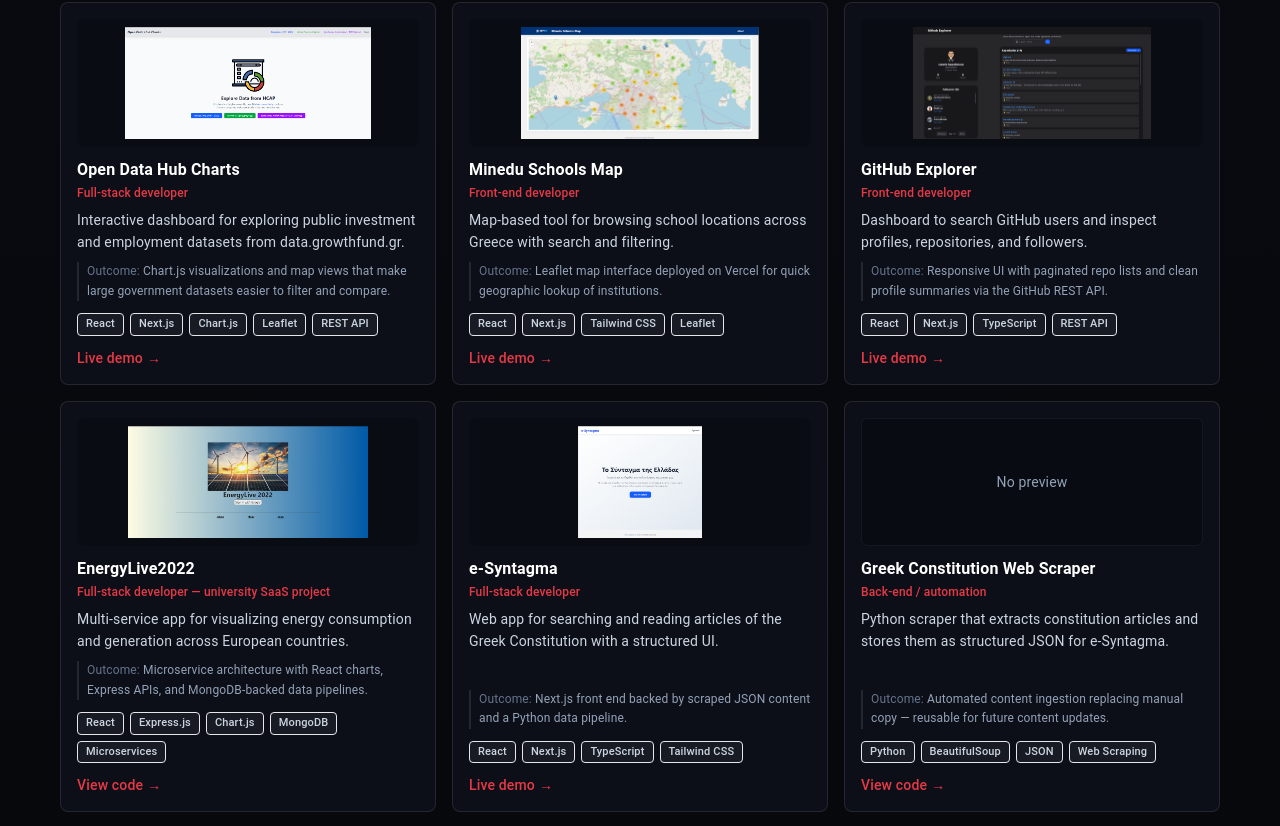
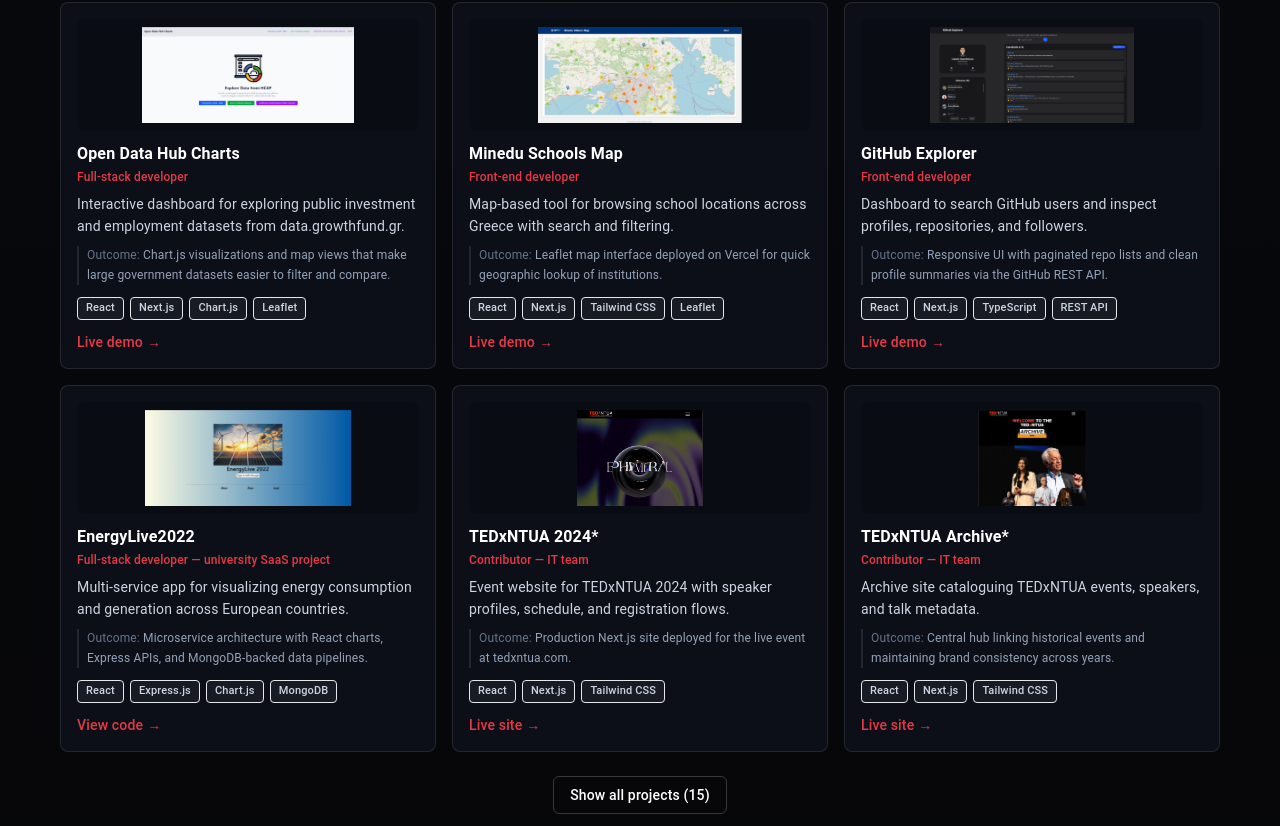
Before and after one commit to john-papani/john-papani.github.io, a React (Create React App) app: page / in a window 1280 px wide. Shown: the part 3496-4322 px from the top of the page. Built offline with nearby package versions, Linux system fonts and the light colour scheme.

Commit message:
feat(projects): add compact featured projects view

```diff
--- a/src/Components/Projects/ProjectCarousel/Card.js
+++ b/src/Components/Projects/ProjectCarousel/Card.js
@@ -1,19 +1,19 @@
-const Card = ({ card }) => {
+const Card = ({ card, showOutcome = false }) => {
   const linkLabel = card.linkLabel || "View project";
 
   return (
-    <article className="w-full sm:w-[calc(50%-0.5rem)] lg:w-[calc(33.333%-0.75rem)] min-h-[350px] p-4 bg-[#0c0f18] border border-white/10 rounded-lg flex flex-col text-left transition-colors duration-200 hover:border-white/20">
+    <article className="w-full sm:w-[calc(50%-0.5rem)] lg:w-[calc(33.333%-0.75rem)] min-h-[310px] p-4 bg-[#0c0f18] border border-white/10 rounded-lg flex flex-col text-left transition-colors duration-200 hover:border-white/20">
       {card.img ? (
         <a href={card.githubLink} target="_blank" rel="noopener noreferrer">
           <img
-            className="rounded-md mb-3 h-32 w-full object-contain bg-black/20 p-2"
+            className="rounded-md mb-3 h-28 w-full object-contain bg-black/20 p-2"
             src={card.img}
             alt={`Screenshot of ${card.title}`}
           />
         </a>
       ) : (
         <div
-          className="rounded-md mb-3 h-32 w-full flex items-center justify-center bg-black/25 border border-white/5 text-sm text-slate-400"
+          className="rounded-md mb-3 h-28 w-full flex items-center justify-center bg-black/25 border border-white/5 text-sm text-slate-400"
           aria-hidden="true"
         >
           No preview
@@ -37,19 +37,19 @@
         </p>
       )}
 
-      <p className="text-sm text-slate-300 leading-relaxed mb-2 flex-grow">
+      <p className="text-sm text-slate-300 leading-relaxed mb-2 flex-grow line-clamp-3">
         {card.description}
       </p>
 
-      {card.outcome && (
-        <p className="text-xs text-slate-400 leading-relaxed mb-3 border-l-2 border-white/10 pl-2">
+      {showOutcome && card.outcome && (
+        <p className="text-xs text-slate-400 leading-relaxed mb-3 border-l-2 border-white/10 pl-2 line-clamp-2">
           <span className="text-slate-500">Outcome: </span>
           {card.outcome}
         </p>
       )}
 
       <div className="flex flex-wrap gap-1.5 mb-3">
-        {card.tags?.map((tag) => (
+        {card.tags?.slice(0, 4).map((tag) => (
           <span
             key={tag}
             className="px-2 py-0.5 text-[0.6875rem] font-medium text-slate-300 bg-white/5 border border-white/8 rounded"
--- a/src/Components/Projects/ProjectCarousel/HorizontalScroll.js
+++ b/src/Components/Projects/ProjectCarousel/HorizontalScroll.js
@@ -1,14 +1,44 @@
-import React from "react";
+import React, { useState } from "react";
 import { all_projects_list } from "../../../data/allprojects";
 import Card from "./Card";
 
+const featuredTitles = new Set([
+  "Open Data Hub Charts",
+  "Minedu Schools Map",
+  "GitHub Explorer",
+  "EnergyLive2022",
+  "TEDxNTUA 2024*",
+  "TEDxNTUA Archive*",
+]);
+
 const ProjectsGrid = () => {
+  const [showAll, setShowAll] = useState(false);
+  const projects = showAll
+    ? all_projects_list
+    : all_projects_list.filter(({ title }) => featuredTitles.has(title));
+
   return (
-    <div className="flex flex-wrap justify-center gap-4 w-[min(96%,1180px)] mx-auto px-2">
-      {all_projects_list.map((card) => (
-        <Card card={card} key={card.title} />
-      ))}
-    </div>
+    <>
+      <div className="flex flex-wrap justify-center gap-4 w-[min(96%,1180px)] mx-auto px-2">
+        {projects.map((card) => (
+          <Card
+            card={card}
+            key={card.title}
+            showOutcome={featuredTitles.has(card.title)}
+          />
+        ))}
+      </div>
+      <div className="flex justify-center mt-6">
+        <button
+          type="button"
+          onClick={() => setShowAll((current) => !current)}
+          aria-expanded={showAll}
+          className="px-4 py-2 text-sm font-medium text-white border border-white/20 rounded-md hover:border-[var(--color-accent)] hover:text-[var(--color-accent-hover)] transition-colors"
+        >
+          {showAll ? "Show less" : `Show all projects (${all_projects_list.length})`}
+        </button>
+      </div>
+    </>
   );
 };
 
```
